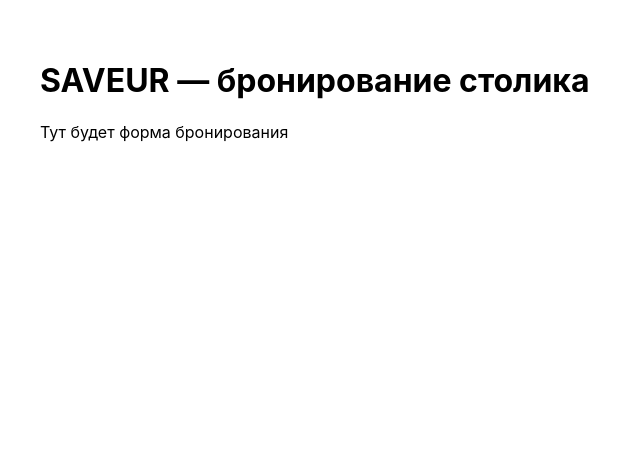
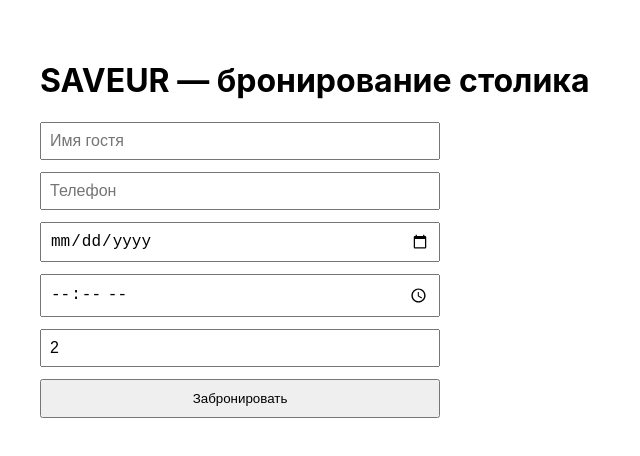
Before and after one commit to RedStrikeRF/test-task-SAVEUR, a Next.js app: page / in a window 1280 px wide. Shown: the top 456 px of the page, without its empty margins (0-640 px from the left). Built offline with nearby package versions, Linux system fonts and the light colour scheme.

Commit message:
подключил форму бронирования на главную страницу

```diff
--- a/src/pages/index.tsx
+++ b/src/pages/index.tsx
@@ -1,8 +1,10 @@
+import BookingForm from '@/components/BookingForm';
+
 export default function Home() {
   return (
     <main style={{ padding: 40 }}>
       <h1>SAVEUR — бронирование столика</h1>
-      <p>Тут будет форма бронирования</p>
+      <BookingForm />
     </main>
   );
 }
```
